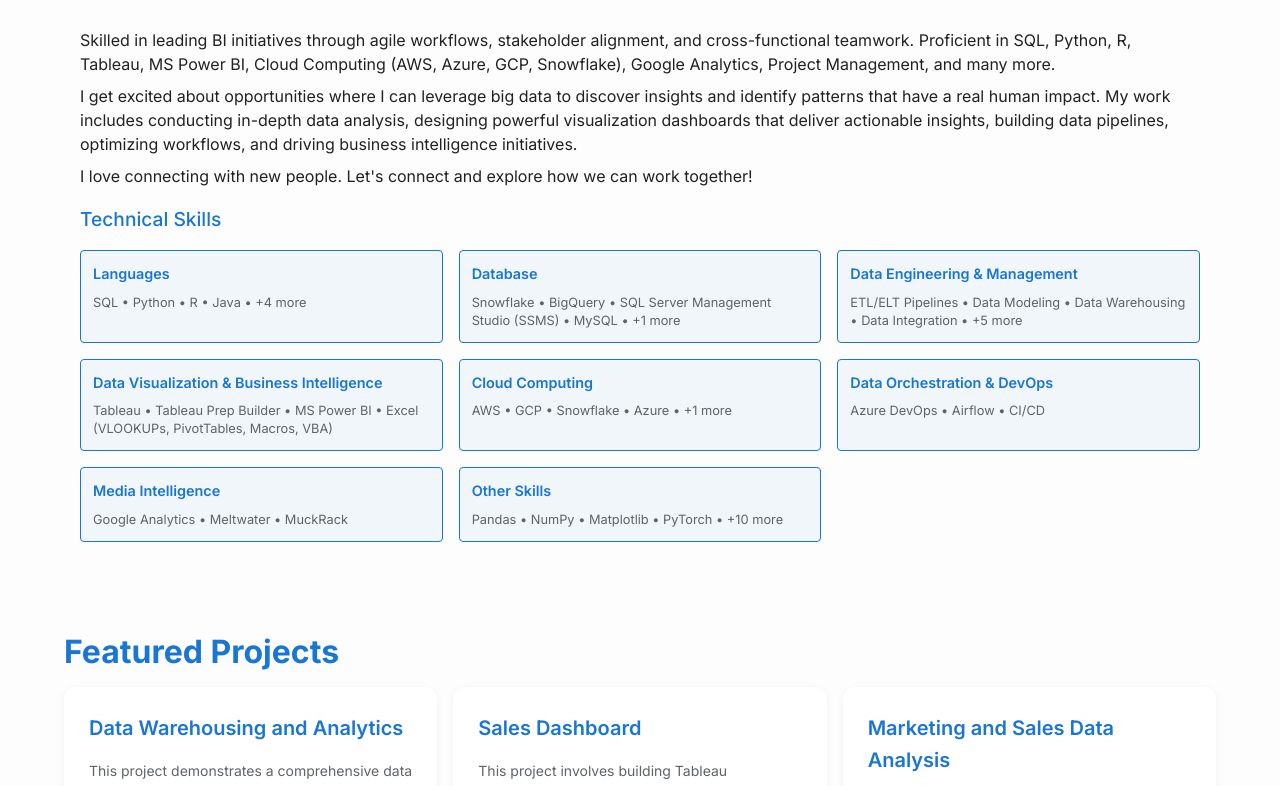
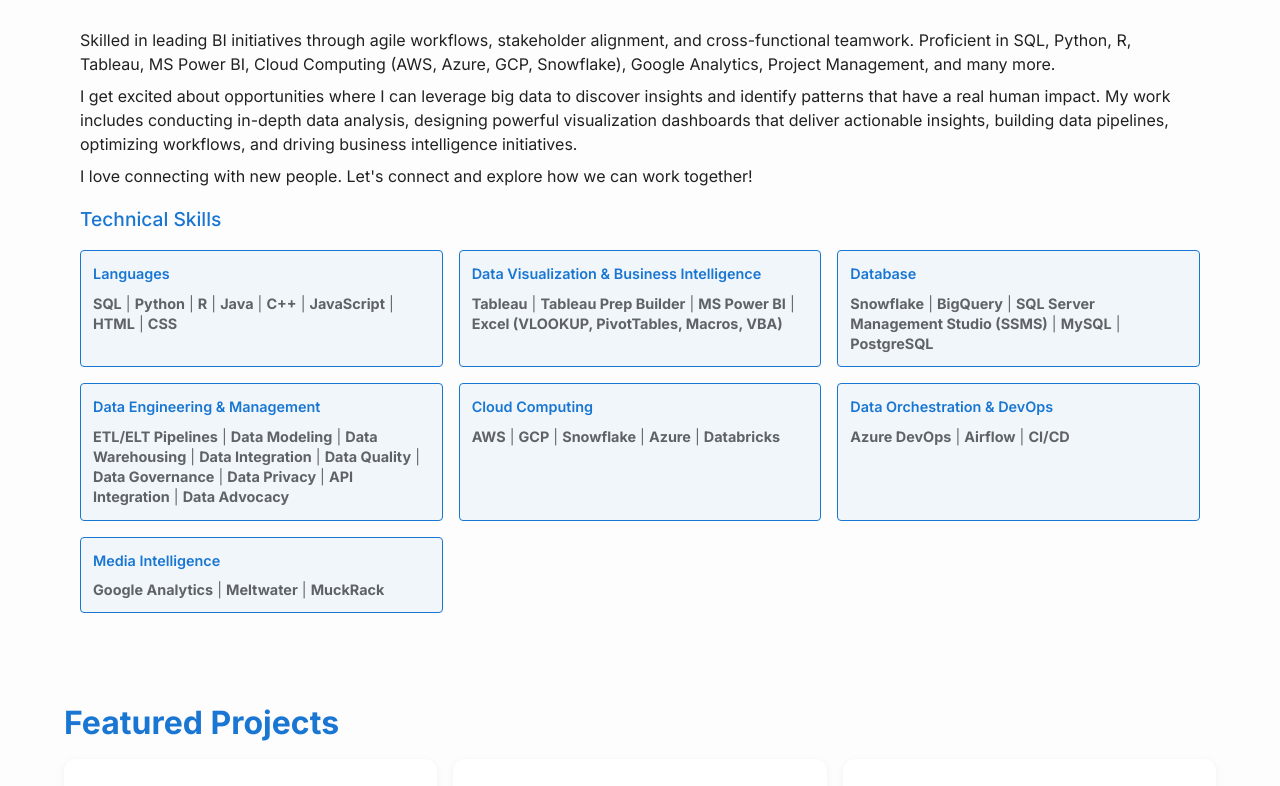
Before and after one commit to viraj-dhane/viraj-dhane.github.io, a React (Vite) app: page / in a window 1280 px wide. Shown: the part 582-1368 px from the top of the page. Built offline with nearby package versions, Linux system fonts and the light colour scheme.

Commit message:
update about section

```diff
--- a/src/components/About.tsx
+++ b/src/components/About.tsx
@@ -5,13 +5,13 @@
 
 const skills = {
   "Languages": ["SQL", "Python", "R", "Java", "C++", "JavaScript", "HTML", "CSS"],
+  "Data Visualization & Business Intelligence": ["Tableau", "Tableau Prep Builder", "MS Power BI", "Excel (VLOOKUP, PivotTables, Macros, VBA)"],
   "Database": ["Snowflake", "BigQuery", "SQL Server Management Studio (SSMS)", "MySQL", "PostgreSQL"],
   "Data Engineering & Management": ["ETL/ELT Pipelines", "Data Modeling", "Data Warehousing", "Data Integration", "Data Quality", "Data Governance", "Data Privacy", "API Integration", "Data Advocacy"],
-  "Data Visualization & Business Intelligence": ["Tableau", "Tableau Prep Builder", "MS Power BI", "Excel (VLOOKUPs, PivotTables, Macros, VBA)"],
   "Cloud Computing": ["AWS", "GCP", "Snowflake", "Azure", "Databricks"],
   "Data Orchestration & DevOps": ["Azure DevOps", "Airflow", "CI/CD"],
   "Media Intelligence": ["Google Analytics", "Meltwater", "MuckRack"],
-  "Other Skills": ["Pandas", "NumPy", "Matplotlib", "PyTorch", "PySpark", "TensorFlow", "Scikit-learn", "SciPy", "GenAI", "Statistical Analysis", "Descriptive Analytics", "Predictive Analytics", "Prescriptive Analytics", "Robotic Process Automation (RPA)"]
+  // "Other Skills": ["Pandas", "NumPy", "Matplotlib", "PyTorch", "PySpark", "TensorFlow", "Scikit-learn", "SciPy", "GenAI", "Statistical Analysis", "Descriptive Analytics", "Predictive Analytics", "Prescriptive Analytics", "Robotic Process Automation (RPA)"]
 };
 
 const About = () => (
@@ -153,12 +153,16 @@
                     variant="body2"
                     sx={{
                       color: (theme: Theme) => theme.palette.text.secondary,
-                      fontSize: "0.8rem", // Smaller skill text
+                      fontSize: "0.9rem", // Smaller skill text
                       lineHeight: 1.4,
                     }}
                   >
-                    {items.slice(0, 4).join(" • ")} {/* Show only first 4 skills */}
-                    {items.length > 4 && " • +" + (items.length - 4) + " more"}
+                    {items.map((skill, index) => (
+                      <span key={index}>
+                        <span style={{ fontWeight: "bold" }}>{skill}</span>
+                        {index < items.length - 1 && " | "}
+                      </span>
+                    ))}
                   </Typography>
                 </Box>
               ))}
```
